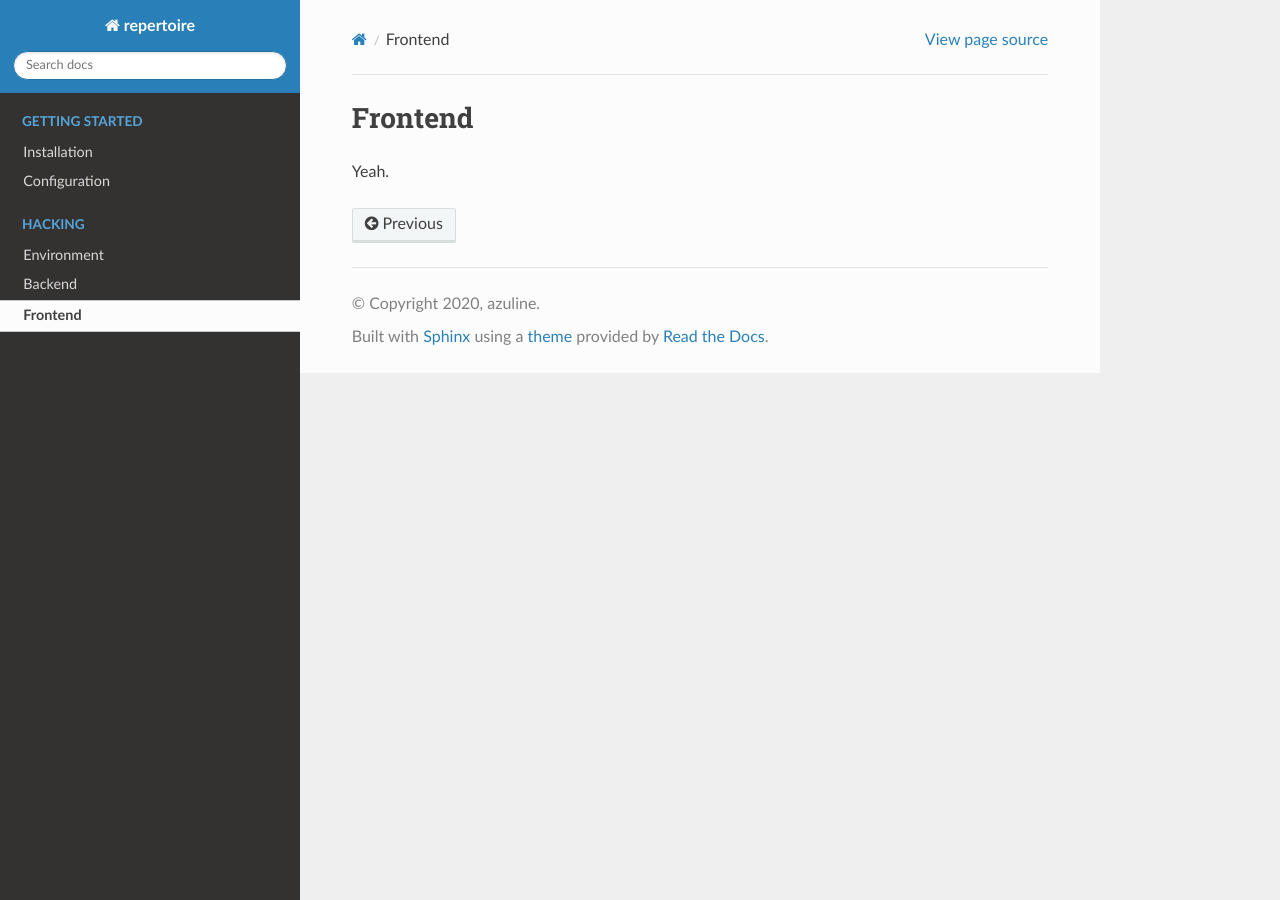
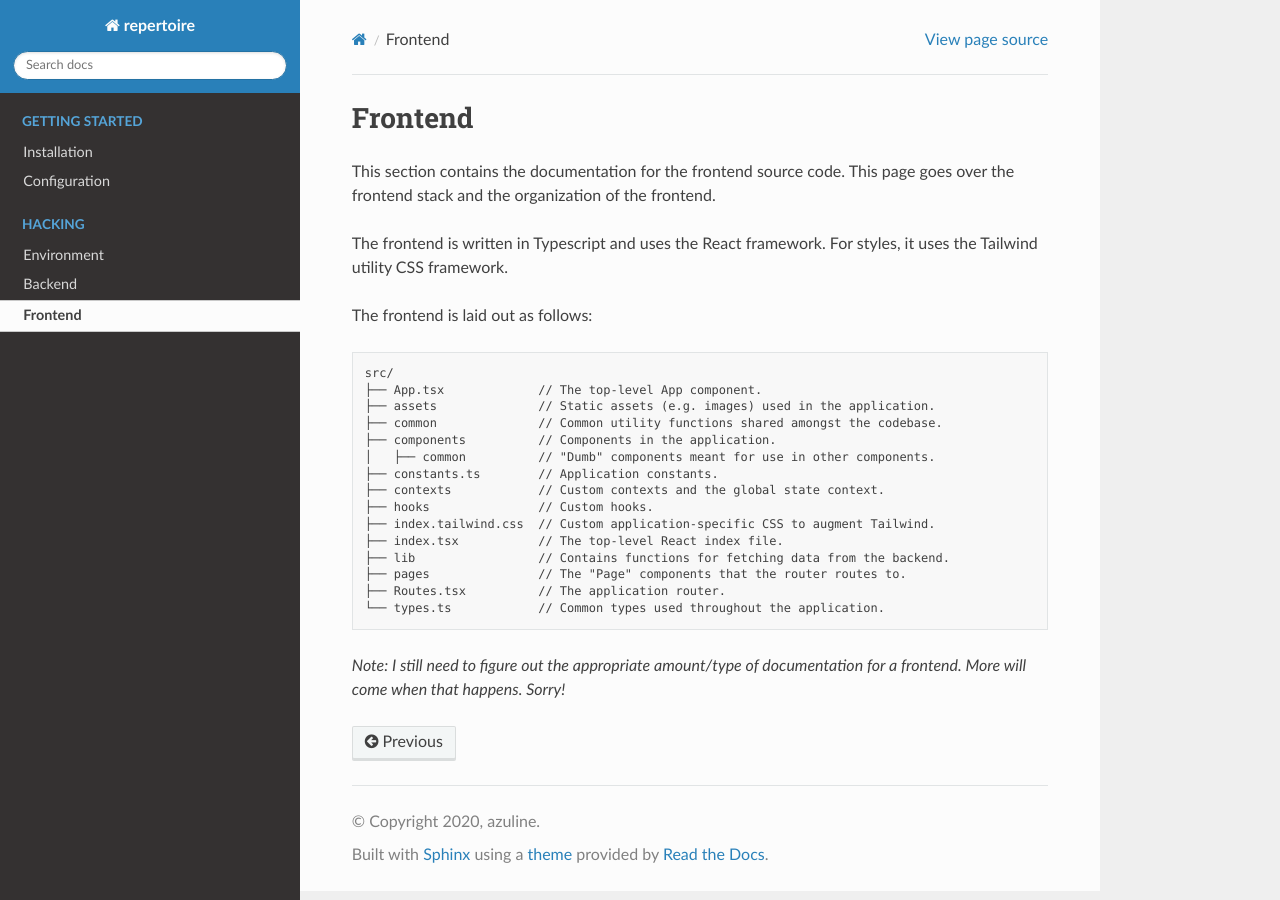
Before and after one commit to azuline/repertoire, a Sphinx documentation site: the page built from docs/hacking/frontend/index.rst, in a window 1280 px wide. Built offline with Sphinx 7.4.7 and the Read the Docs theme 2.0.0, drawn with Linux system fonts in a browser that asks for light colours; pages that are not in the unit, such as notebooks, are missing from menus.

Commit message:
update docs with some frontend stuff

```diff
--- a/docs/hacking/frontend/index.rst
+++ b/docs/hacking/frontend/index.rst
@@ -3,4 +3,32 @@
 Frontend
 ========
 
-Yeah.
+This section contains the documentation for the frontend source code. This page
+goes over the frontend stack and the organization of the frontend.
+
+The frontend is written in Typescript and uses the React framework. For styles,
+it uses the Tailwind utility CSS framework.
+
+The frontend is laid out as follows:
+
+.. code-block::
+
+   src/
+   ├── App.tsx             // The top-level App component.
+   ├── assets              // Static assets (e.g. images) used in the application.
+   ├── common              // Common utility functions shared amongst the codebase.
+   ├── components          // Components in the application.
+   │   ├── common          // "Dumb" components meant for use in other components.
+   ├── constants.ts        // Application constants.
+   ├── contexts            // Custom contexts and the global state context.
+   ├── hooks               // Custom hooks.
+   ├── index.tailwind.css  // Custom application-specific CSS to augment Tailwind.
+   ├── index.tsx           // The top-level React index file.
+   ├── lib                 // Contains functions for fetching data from the backend.
+   ├── pages               // The "Page" components that the router routes to.
+   ├── Routes.tsx          // The application router.
+   └── types.ts            // Common types used throughout the application.
+
+
+*Note: I still need to figure out the appropriate amount/type of documentation
+for a frontend. More will come when that happens. Sorry!*
--- a/docs/start/configuration.rst
+++ b/docs/start/configuration.rst
@@ -5,9 +5,11 @@ Configuration
 
 All backend configuration and data is stored in a data directory. This
 directory is set by the ``DATA_PATH`` environment variable, which is sourced
-from the ``.env`` file.
+from the ``.env`` file. The ``.env`` file is located in the project root
+(``/path/to/repertoire/``).
 
-A good default value for ``DATA_PATH`` is ``/path/to/repertoire/data``.
+If you do not already have a location for the data directory, a good default
+value for ``DATA_PATH`` is ``/path/to/repertoire/data``.
 
 Once ``DATA_PATH`` is set, the backend can be configured with the command
 ``repertoire config``. This will open the configuration file in your
```
Also changed, not shown: docs/advanced/server_api.rst (+8 -5 lines), docs/hacking/backend/index.rst (+15 -15 lines), docs/hacking/environment.rst (+17 -5 lines).
